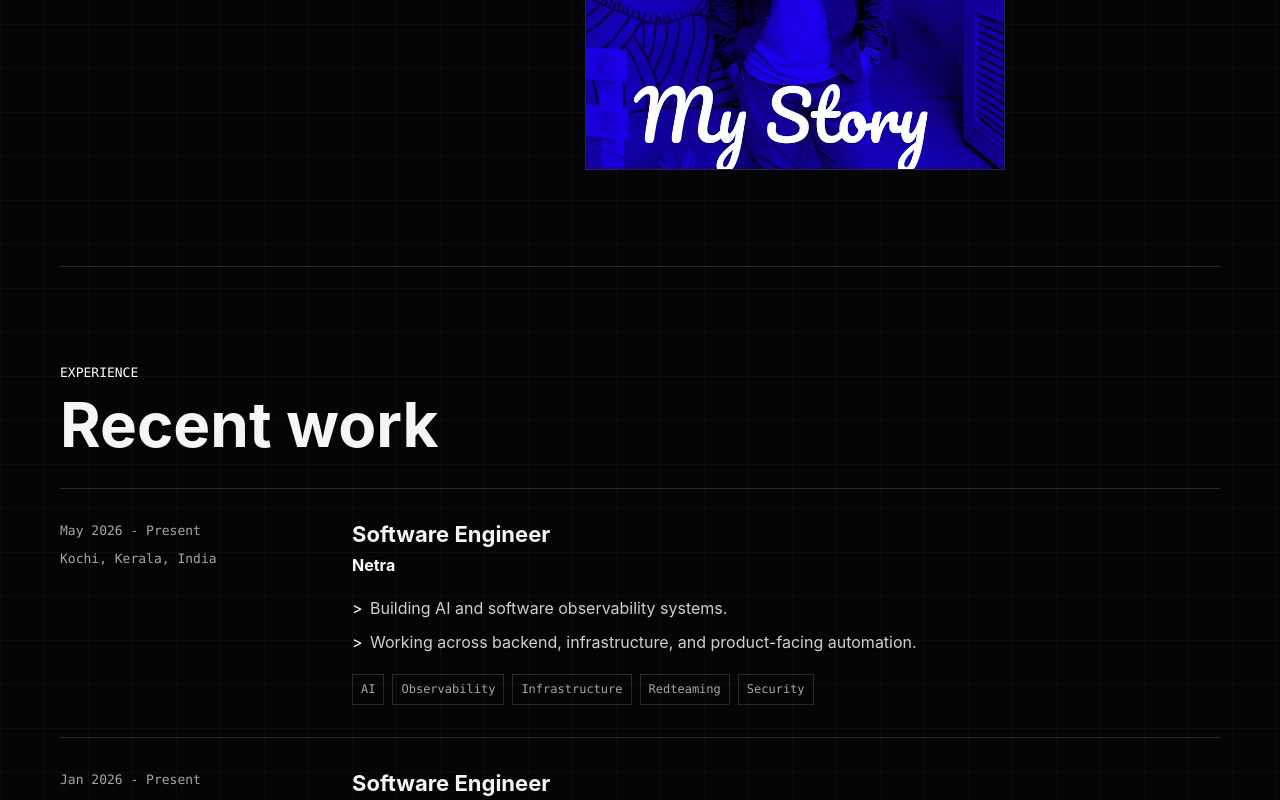
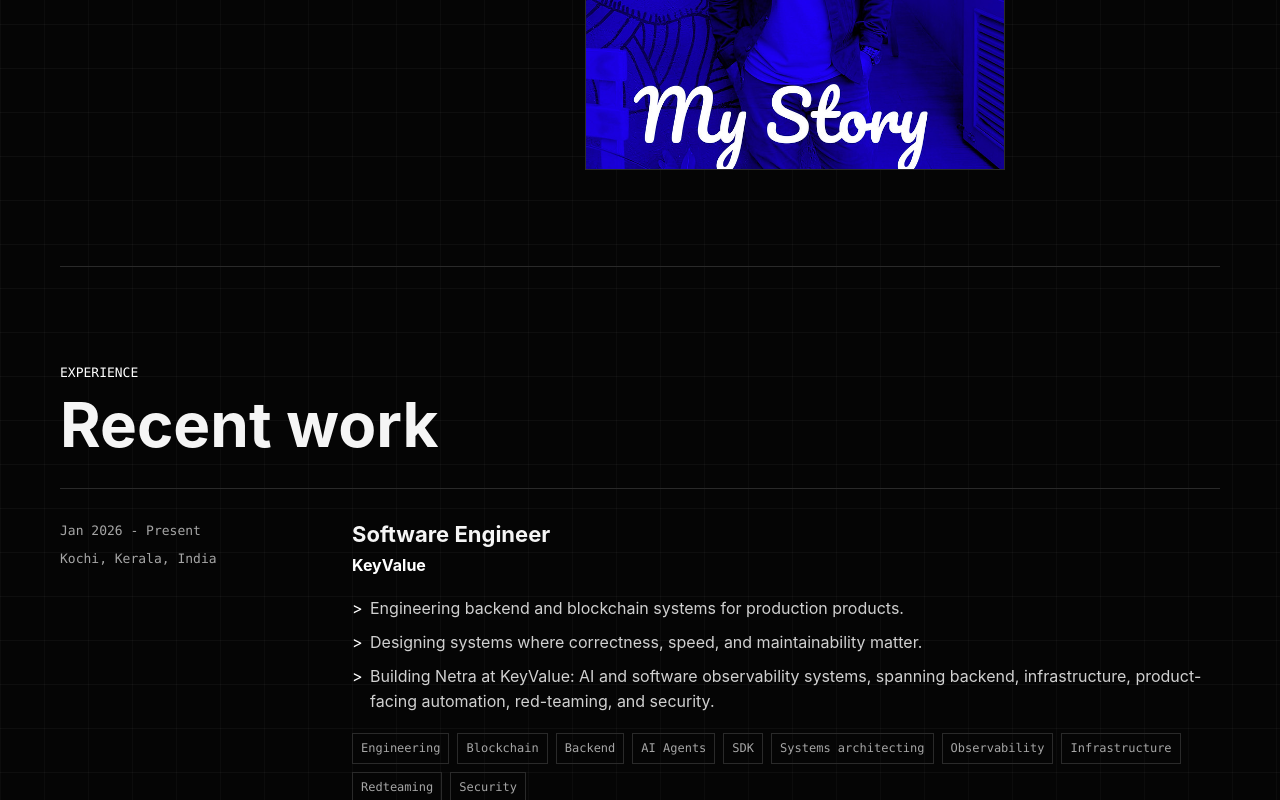
Before and after one commit to ChanX21/Portfolio, an Astro site: page / in a window 1280 px wide. Shown: the part 2000-2800 px from the top of the page. Built offline with nearby package versions, Linux system fonts and the light colour scheme; Astro itself is replaced by a stand-in of ours.

Commit message:
Merge Netra into KeyValue experience and add Substack

```diff
--- a/src/content/experience.ts
+++ b/src/content/experience.ts
@@ -1,24 +1,14 @@
 export const experience = [
-  {
-    company: "Netra",
-    role: "Software Engineer",
-    period: "May 2026 - Present",
-    location: "Kochi, Kerala, India",
-    tags: ["AI", "Observability", "Infrastructure", "Redteaming", "Security"],
-    bullets: [
-      "Building AI and software observability systems.",
-      "Working across backend, infrastructure, and product-facing automation."
-    ]
-  },
   {
     company: "KeyValue",
     role: "Software Engineer",
     period: "Jan 2026 - Present",
     location: "Kochi, Kerala, India",
-    tags: ["Engineering", "Blockchain", "Backend", "AI Agents", "SDK", "Systems architecting"],
+    tags: ["Engineering", "Blockchain", "Backend", "AI Agents", "SDK", "Systems architecting", "Observability", "Infrastructure", "Redteaming", "Security"],
     bullets: [
       "Engineering backend and blockchain systems for production products.",
-      "Designing systems where correctness, speed, and maintainability matter."
+      "Designing systems where correctness, speed, and maintainability matter.",
+      "Building Netra at KeyValue: AI and software observability systems, spanning backend, infrastructure, product-facing automation, red-teaming, and security."
     ]
   },
   {
--- a/src/content/profile.ts
+++ b/src/content/profile.ts
@@ -11,6 +11,7 @@ export const profile = {
     ["LinkedIn", "https://www.linkedin.com/in/chanchaldelson"],
     ["X", "https://x.com/ChanchalDelson"],
     ["GitHub", "https://github.com/ChanX21"],
+    ["Substack", "https://chanchaldelson.substack.com"],
     ["Website", "https://chanchaldelson.tech"]
   ],
   metrics: [
--- a/src/pages/index.astro
+++ b/src/pages/index.astro
@@ -50,7 +50,7 @@ const blogSlug = (id: string) => id.replace(/\.md$/, "");
           <p class="role">{profile.role}</p>
           <p class="lede">{profile.headline}</p>
           <div class="hero-connect" aria-label="Social links">
-            {profile.links.slice(0, 3).map(([label, href]) => (
+            {profile.links.filter(([label]) => label !== "Website").map(([label, href]) => (
               <a href={href} target="_blank" rel="noreferrer">{label}</a>
             ))}
           </div>
```
Also changed, not shown: 1 other file.
